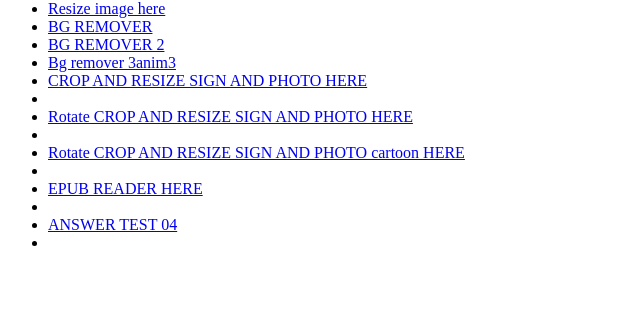
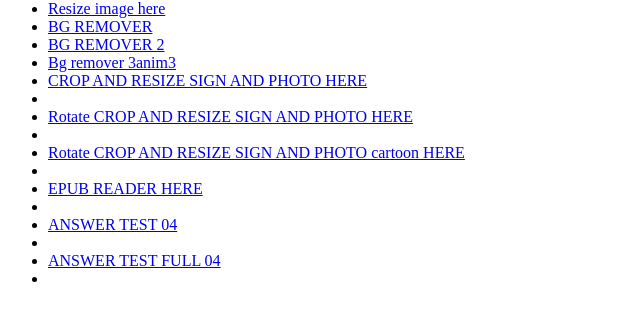
Before and after one commit to BhuMiTarget/Play, a plain HTML site: page index.html in a window 1280 px wide. Shown: the part 66-386 px from the top of the page, without its empty margins (0-640 px from the left). Drawn offline with Linux system fonts and the light colour scheme.

Commit message:
Update index.html

```diff
--- a/index.html
+++ b/index.html
@@ -10,4 +10,5 @@
     <li><a href="Cartooniser.html">Rotate CROP AND RESIZE SIGN AND PHOTO  cartoon HERE</a><li>
     <li><a href="epub.html">EPUB READER HERE</a><li>
         <li><a href="Answertest4.html">ANSWER TEST 04</a><li>
+      <li><a href="1TO150.html">ANSWER TEST FULL 04</a><li>
 </ul></body></html
```
